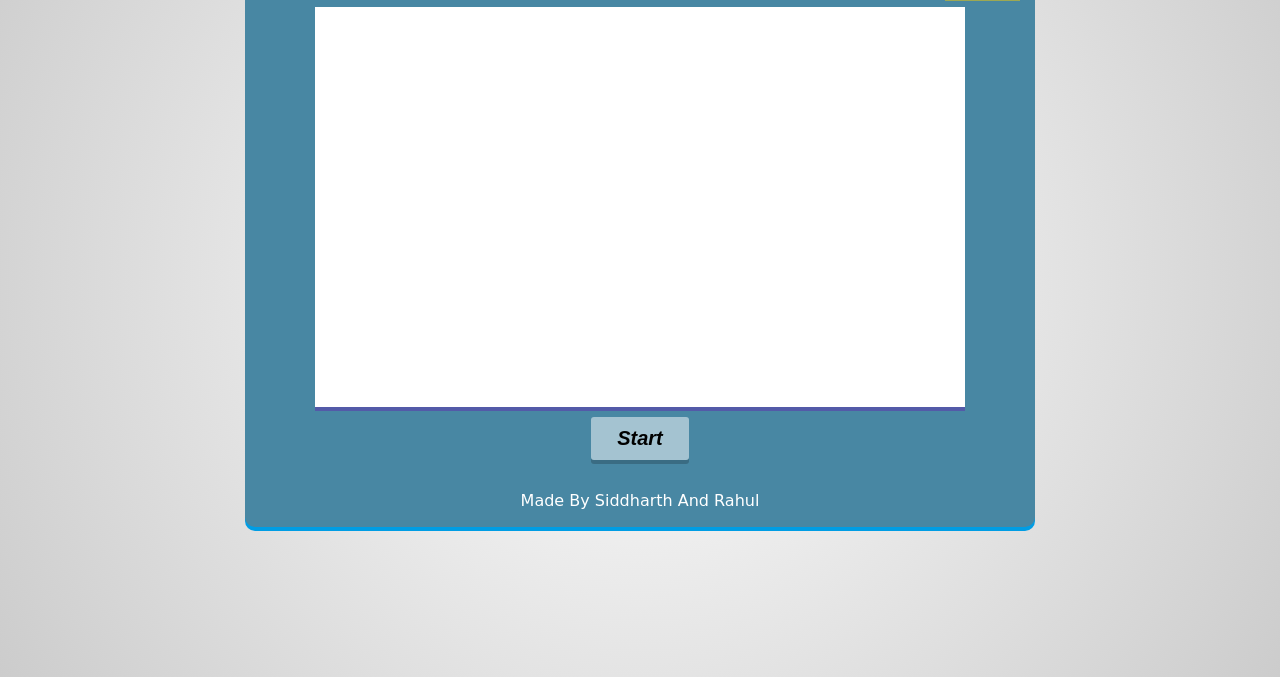
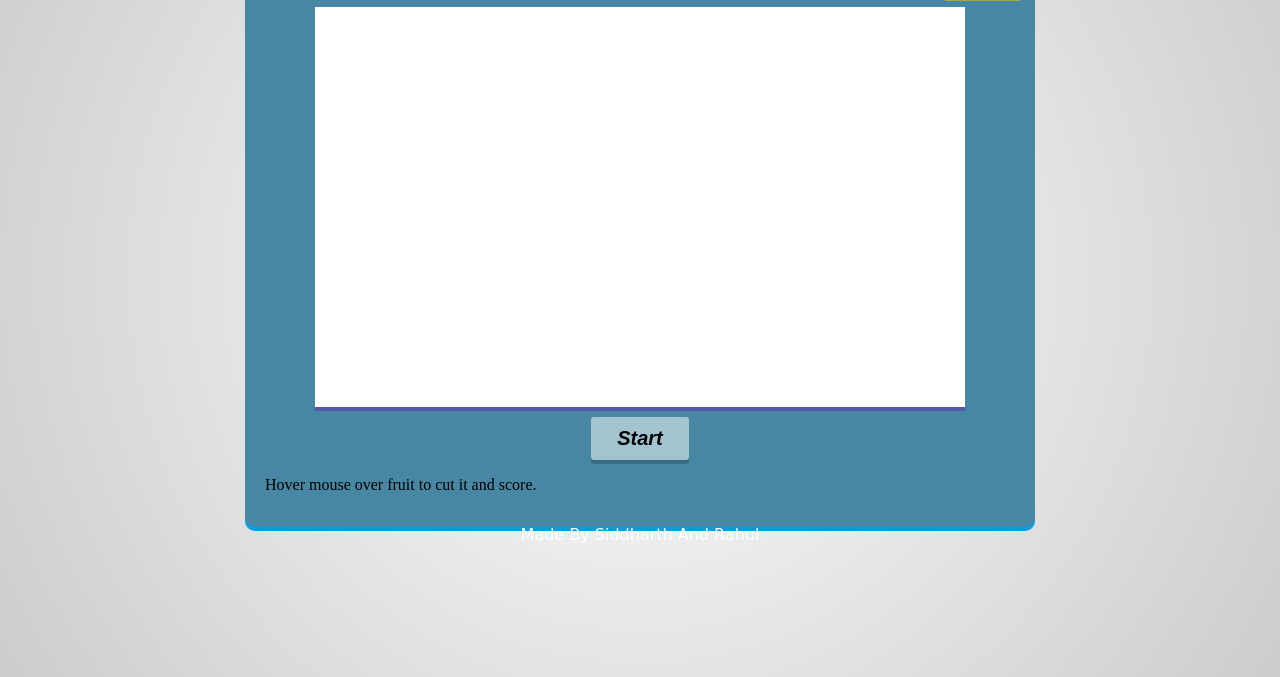
Before and after one commit to RahulGuptaNitro/FruitSliceGame, a plain HTML site: page index.html in a window 1280 px wide. Shown: the part 123-800 px from the top of the page. Drawn offline with nearby package versions, Linux system fonts and the light colour scheme.

Commit message:
How to play update

```diff
--- a/index.html
+++ b/index.html
@@ -37,6 +37,11 @@
             <div id="gameOver">
 
             </div>
+            <div id="htp">
+                <p>
+                    Hover mouse over fruit to cut it and score.
+                </p>
+            </div>
             <div id="made">
                 <center>
                     <p>Made By Siddharth And Rahul</p>
```
